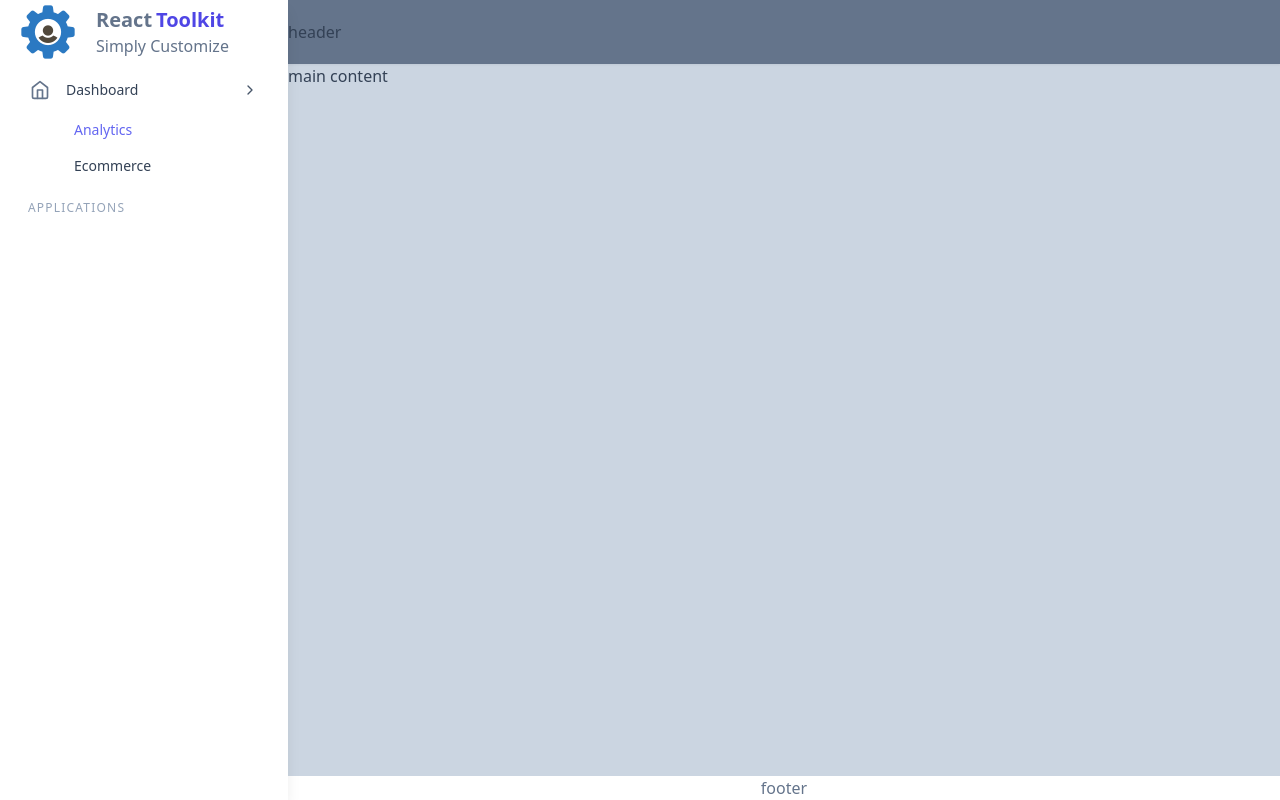
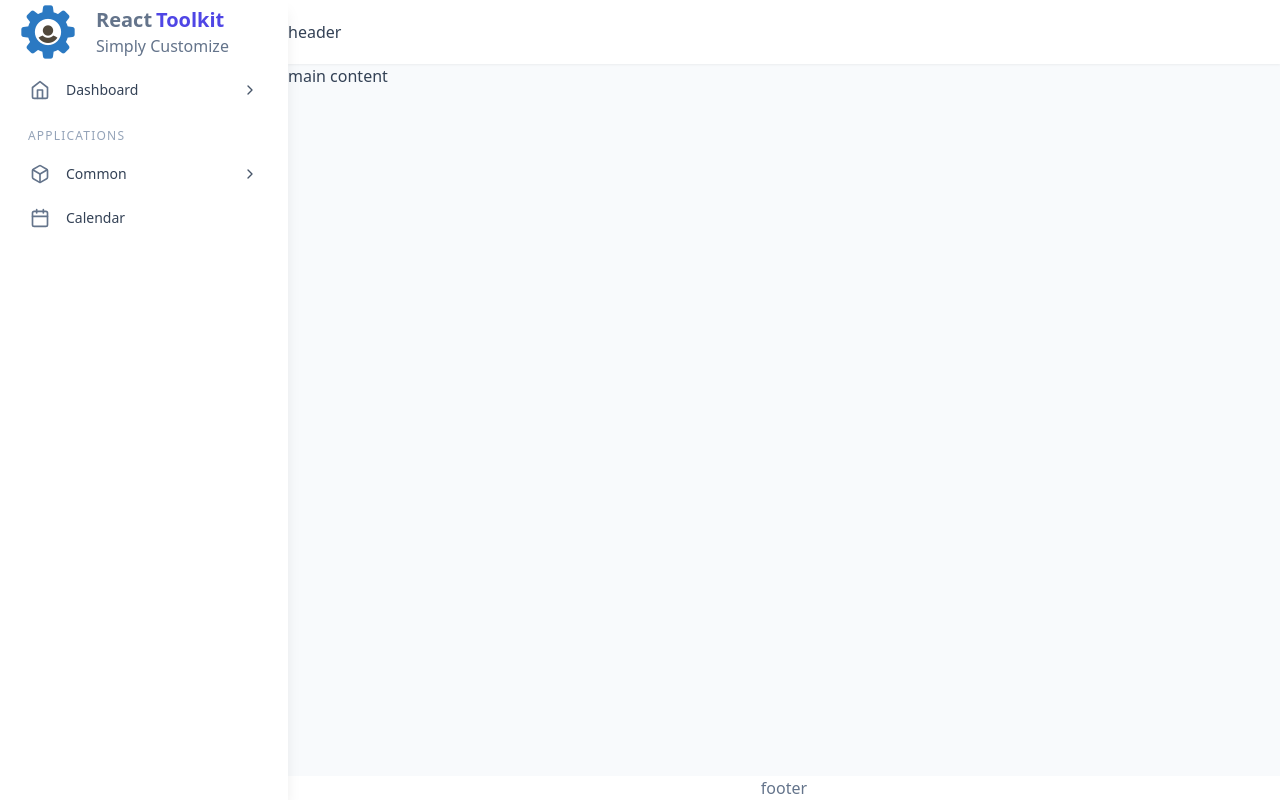
Before and after one commit to rahmanmajeed/react-toolkit, a React (Vite) app: page / in a window 1280 px wide. Built offline with nearby package versions, Linux system fonts and the light colour scheme.

Commit message:
📱 [feat] primary sidebar design implemented.

```diff
--- a/src/components/sidebar/index.tsx
+++ b/src/components/sidebar/index.tsx
@@ -62,7 +62,7 @@ function Sidebar() {
                 </svg>
               </span>
             </a>
-            <ul className="sidebar-submenu" style={{ height: '72px' }}>
+            <ul className="sidebar-submenu">
               <li>
                 <a href="/" className="sidebar-submenu-item active">
                   Analytics
@@ -76,6 +76,167 @@ function Sidebar() {
             </ul>
           </li>
           <div className="sidebar-menu-header">Applications</div>
+          <li>
+            <a href="/" className="sidebar-menu">
+              <span className="sidebar-menu-icon">
+                <svg
+                  xmlns="http://www.w3.org/2000/svg"
+                  width="24"
+                  height="24"
+                  viewBox="0 0 24 24"
+                  fill="none"
+                  stroke="currentColor"
+                  strokeWidth="2"
+                  strokeLinecap="round"
+                  strokeLinejoin="round"
+                  className="feather feather-box"
+                >
+                  <path d="M21 16V8a2 2 0 0 0-1-1.73l-7-4a2 2 0 0 0-2 0l-7 4A2 2 0 0 0 3 8v8a2 2 0 0 0 1 1.73l7 4a2 2 0 0 0 2 0l7-4A2 2 0 0 0 21 16z" />
+                  <polyline points="3.27 6.96 12 12.01 20.73 6.96" />
+                  <line x1="12" y1="22.08" x2="12" y2="12" />
+                </svg>
+              </span>
+              <span className="sidebar-menu-text">Common</span>
+              <span className="sidebar-menu-arrow">
+                <svg
+                  xmlns="http://www.w3.org/2000/svg"
+                  width="24"
+                  height="24"
+                  viewBox="0 0 24 24"
+                  fill="none"
+                  stroke="currentColor"
+                  strokeWidth="2"
+                  strokeLinecap="round"
+                  strokeLinejoin="round"
+                  className="feather feather-chevron-right"
+                >
+                  <polyline points="9 18 15 12 9 6" />
+                </svg>
+              </span>
+            </a>
+            <ul className="sidebar-submenu">
+              <li>
+                <a href="./accordion.html" className="sidebar-submenu-item">
+                  Accordion
+                </a>
+              </li>
+              <li>
+                <a href="./alert.html" className="sidebar-submenu-item">
+                  Alert
+                </a>
+              </li>
+              <li>
+                <a href="./avatar.html" className="sidebar-submenu-item">
+                  Avatar
+                </a>
+              </li>
+              <li>
+                <a href="./badge.html" className="sidebar-submenu-item">
+                  Badge
+                </a>
+              </li>
+              <li>
+                <a href="./button.html" className="sidebar-submenu-item">
+                  Button
+                </a>
+              </li>
+              <li>
+                <a href="./card.html" className="sidebar-submenu-item">
+                  Card
+                </a>
+              </li>
+              <li>
+                <a href="./carousel.html" className="sidebar-submenu-item">
+                  Carousel
+                </a>
+              </li>
+
+              <li>
+                <a href="./drawer.html" className="sidebar-submenu-item">
+                  Drawer
+                </a>
+              </li>
+              <li>
+                <a href="./dropdown.html" className="sidebar-submenu-item">
+                  {' '}
+                  Dropdown
+                </a>
+              </li>
+              <li>
+                <a href="./list-group.html" className="sidebar-submenu-item">
+                  {' '}
+                  List Group
+                </a>
+              </li>
+              <li>
+                <a href="./modal.html" className="sidebar-submenu-item">
+                  Modal
+                </a>
+              </li>
+              <li>
+                <a href="./pagination.html" className="sidebar-submenu-item">
+                  {' '}
+                  Pagination
+                </a>
+              </li>
+              <li>
+                <a href="./progress-bar.html" className="sidebar-submenu-item">
+                  {' '}
+                  Progress
+                </a>
+              </li>
+
+              <li>
+                <a href="./spinner.html" className="sidebar-submenu-item">
+                  {' '}
+                  Spinner
+                </a>
+              </li>
+              <li>
+                <a href="./tabs.html" className="sidebar-submenu-item">
+                  Tab
+                </a>
+              </li>
+              <li>
+                <a href="./toast.html" className="sidebar-submenu-item">
+                  Toast
+                </a>
+              </li>
+              <li>
+                <a href="./tooltip.html" className="sidebar-submenu-item">
+                  {' '}
+                  Tooltip
+                </a>
+              </li>
+            </ul>
+          </li>
+          <li>
+            <a href="/" className="sidebar-menu">
+              <span className="sidebar-menu-icon">
+                <svg
+                  xmlns="http://www.w3.org/2000/svg"
+                  width="24"
+                  height="24"
+                  viewBox="0 0 24 24"
+                  fill="none"
+                  stroke="currentColor"
+                  strokeWidth="2"
+                  strokeLinecap="round"
+                  strokeLinejoin="round"
+                  className="feather feather-calendar"
+                >
+                  <rect x="3" y="4" width="18" height="18" rx="2" ry="2" />
+                  <line x1="16" y1="2" x2="16" y2="6" />
+                  <line x1="8" y1="2" x2="8" y2="6" />
+                  <line x1="3" y1="10" x2="21" y2="10" />
+                </svg>
+              </span>
+              <span className="sidebar-menu-text">Calendar</span>
+              <span className="sidebar-menu-arrow">
+                <i data-feather="chevron-right" />
+              </span>
+            </a>
+          </li>
         </ul>
         {/** sidebar-menu ends */}
       </aside>
--- a/src/scss/_base.scss
+++ b/src/scss/_base.scss
@@ -31,11 +31,11 @@ body {
     }
 
     .header{
-      @apply sticky top-0 z-50 flex items-center h-16 w-full overflow-visible drop-shadow-sm bg-slate-500;
+      @apply sticky top-0 z-50 flex items-center h-16 w-full overflow-visible drop-shadow-sm bg-white dark:bg-slate-800;
     }
 
     .content{
-      @apply flex flex-col w-full scroll-smooth bg-slate-300;
+      @apply flex flex-col w-full scroll-smooth;
       min-height: calc(100vh - 4rem);
     }
 
--- a/src/scss/_sidebar.scss
+++ b/src/scss/_sidebar.scss
@@ -108,7 +108,7 @@
     }
   }
 
-  &-submenu{
+  &-submenu {
     @apply mt-[0.5] h-0 overflow-hidden transition-all duration-300 ease-in-out;
 
     &-item {
@@ -120,7 +120,35 @@
     }
   }
 
-  &-menu-header{
+  &-menu-header {
     @apply pb-2 pl-7 pt-4 text-xs uppercase tracking-widest text-slate-400;
   }
+
+  .collapsed &-submenu {
+    @apply hidden;
+  }
+
+  .collapsed.hovered &-submenu {
+    @apply block;
+  }
+
+  .collapsed &-menu-header {
+    @apply hidden;
+  }
+
+  .collapsed.hovered &-menu-header {
+    @apply block;
+  }
+
+  &-toggle {
+    @apply text-slate-500 hover:text-slate-700 dark:text-slate-400 dark:hover:text-slate-300;
+  }
+
+  &-overlay {
+    @apply invisible fixed inset-0 z-10 bg-black bg-opacity-50 transition-opacity duration-300 ease-in-out lg:hidden;
+
+    .active {
+      @apply visible;
+    }
+  }
 }
```
